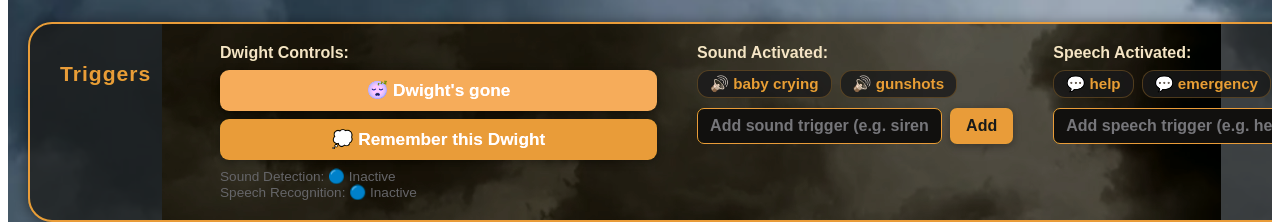
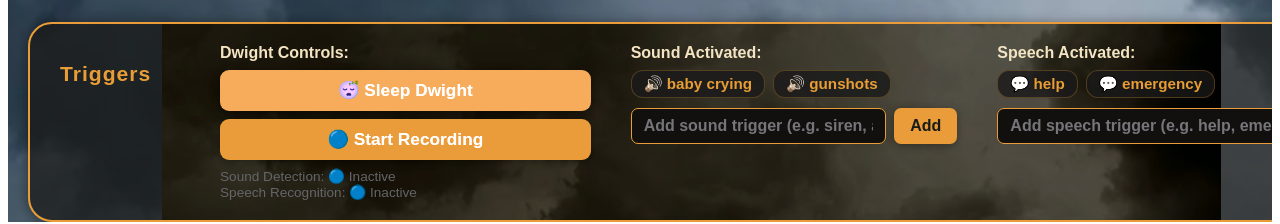
Before and after one commit to KellyTheCreator/D.Y.H.T-d-y-ht-, a React (Vite) app: page / in a window 1280 px wide. Shown: the part 910-1134 px from the top of the page. Built offline with nearby package versions, Linux system fonts and the light colour scheme; no server answers.

Commit message:
Fix button labels: Sleep/Wake Dwight and Start/Stop Recording
Co-authored-by: KellyTheCreator <229392385+KellyTheCreator@users.noreply.github.com>

```diff
--- a/src/components/DwightAudioDashboard.tsx
+++ b/src/components/DwightAudioDashboard.tsx
@@ -2274,7 +2274,7 @@ export default function DwightAudioDashboard() {
                 }
               }}
             >
-              {isDwightAwake ? "😴 Dwight's gone" : "👁️ Dwight is awake"}
+{isDwightAwake ? "😴 Sleep Dwight" : "👁️ Wake up Dwight"}
             </button>
 
             {/* Remember/Forget Button */}
@@ -2349,7 +2349,7 @@ export default function DwightAudioDashboard() {
                 }
               }}
             >
-              {isRemembering ? "🧠 Forget this Dwight" : "💭 Remember this Dwight"}
+              {isRemembering ? "⏹️ Stop Recording" : "🔴 Start Recording"}
             </button>
 
             <div style={{
```
